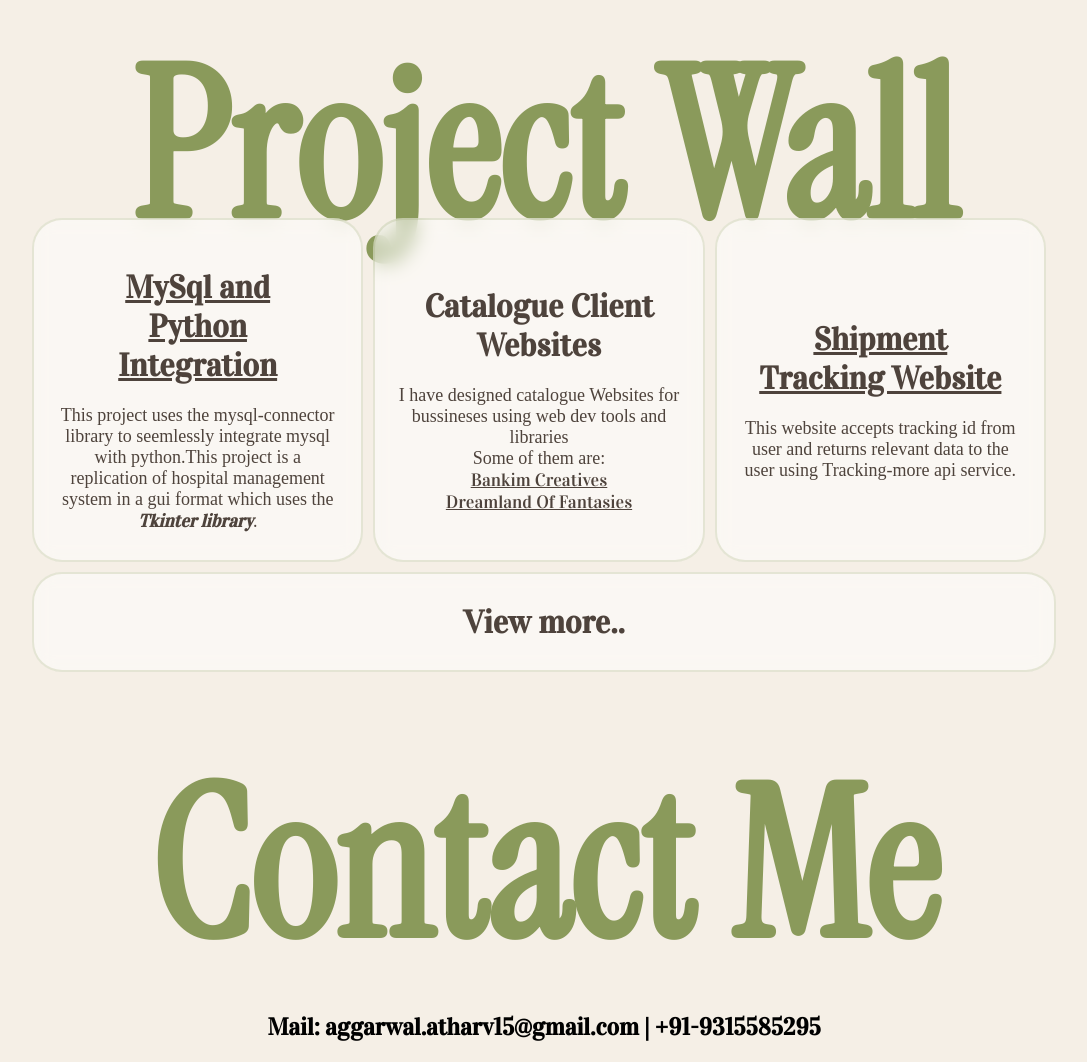
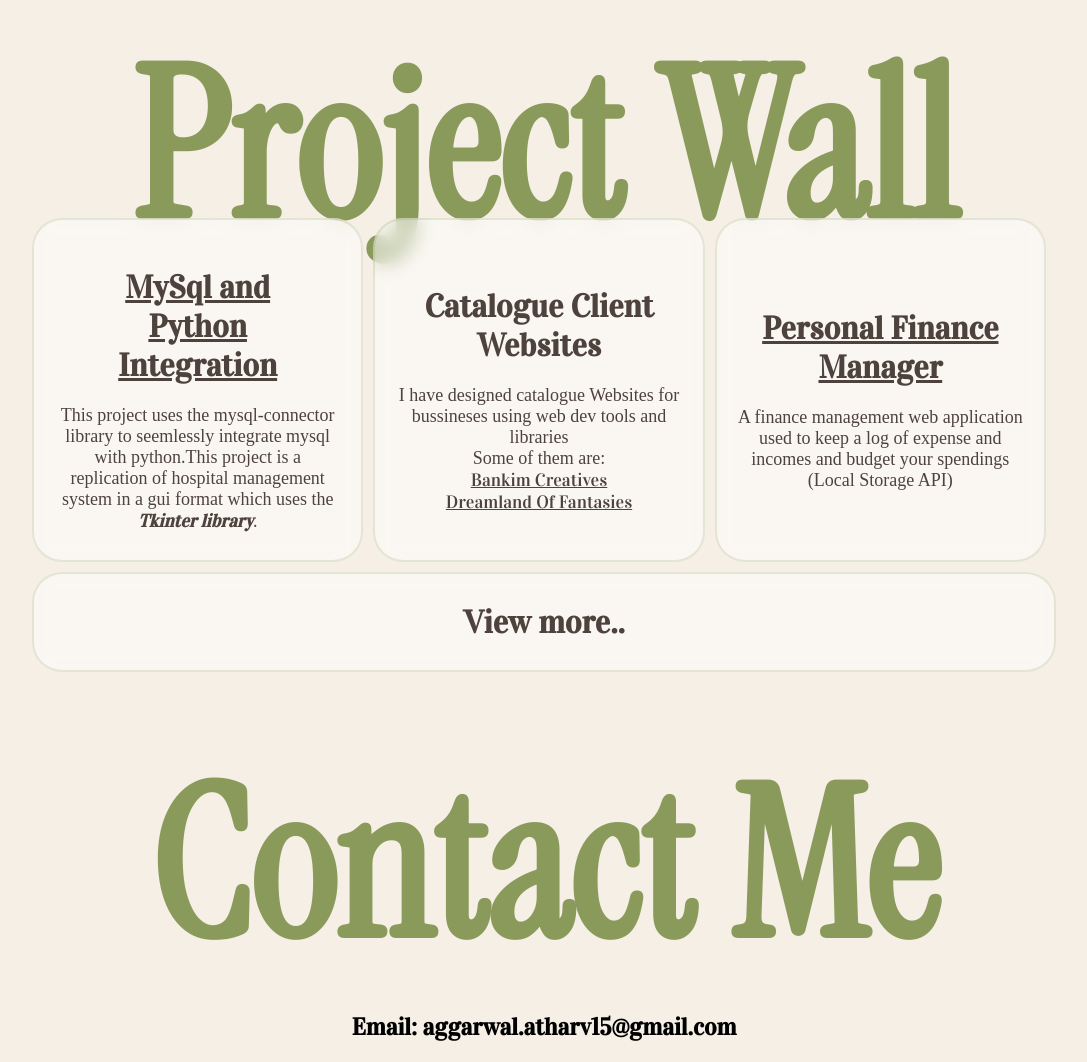
Before and after one commit to Atharv1507/My-Portfolio, a plain HTML site: page index.html in a window 1280 px wide. Shown: the part 1112-2174 px from the top of the page, without its empty margins (96-1183 px from the left). Drawn offline with Linux system fonts and the light colour scheme; a web font is replaced by a local one.

Commit message:
Update index.html

```diff
--- a/index.html
+++ b/index.html
@@ -100,16 +100,16 @@
                     </p>
                 </div>
                 <div class="card projects"><header>
-                    <a href="http://github.com/Atharv1507/shipment-tracking" target="_blank"><h2>Shipment Tracking Website</h2></a>
+                    <a href="atharv1507.github.io/Finance-Manager/" target="_blank"><h2>Personal Finance Manager</h2></a>
                 </header>
-            <p>This website accepts tracking id from user and returns relevant data to the user using Tracking-more api service.</p></div>
+            <p>A finance management web application used to keep a log of expense and incomes and budget your spendings (Local Storage API)</p></div>
             <div class="card more"><header><a href="https://github.com/Atharv1507"><h2>View more..</h2></a></header></div>
             </div>
         </section>
         <section id="Contact">
             <header><h1>Contact Me</h1></header>
             <div class="container">
-                <h2>Mail: aggarwal.atharv15@gmail.com | +91-9315585295</h2>
+                <h2>Email: aggarwal.atharv15@gmail.com</h2>
             </div>
         </section>
 
```
